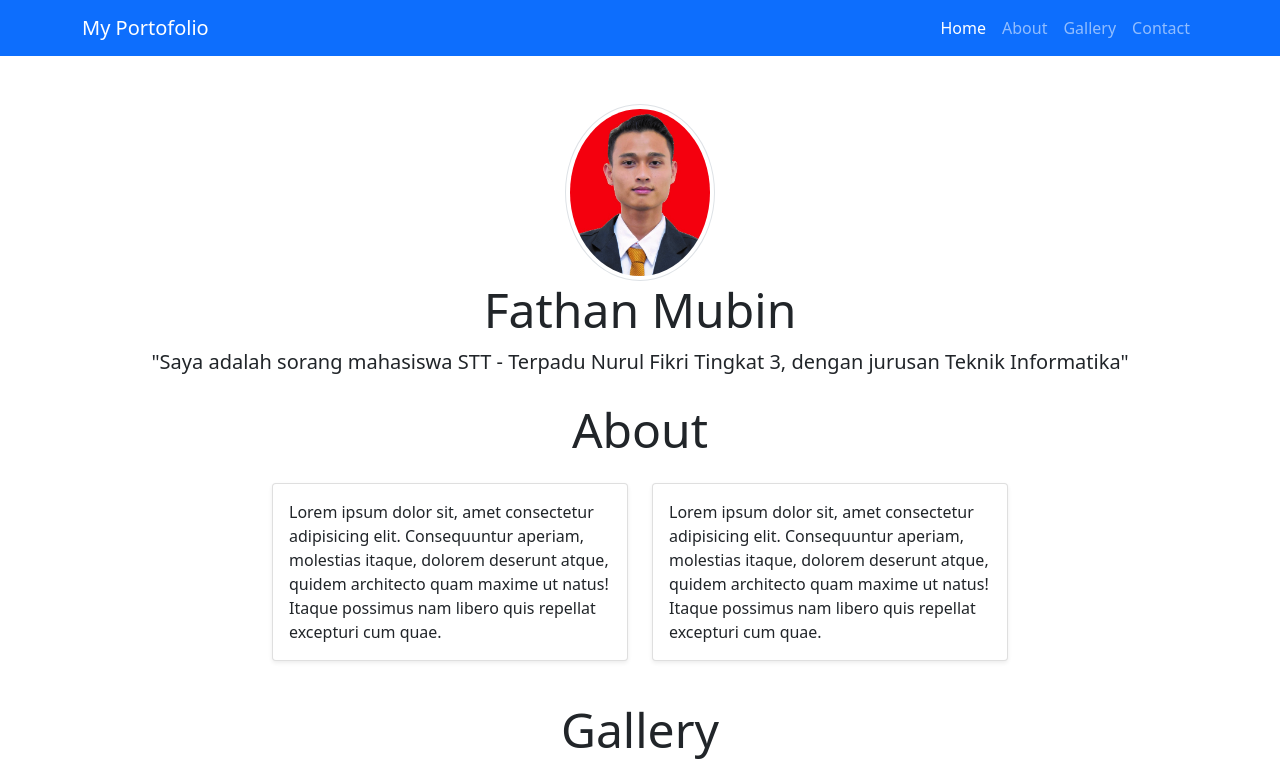
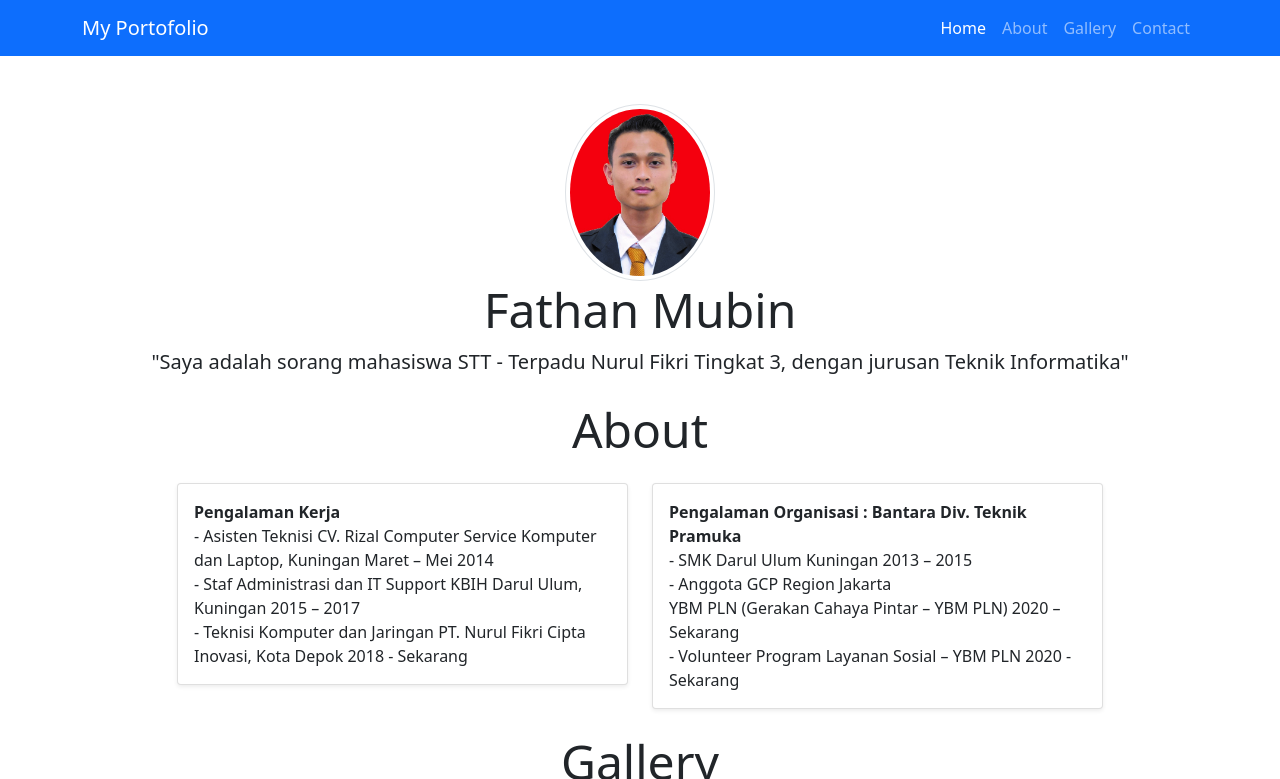
Before and after one commit to Fathan-cyber/Fathan-cyber.github.io, a plain HTML site: page index.html in a window 1280 px wide. Shown: the top 779 px of the page. Drawn offline with nearby package versions, Linux system fonts and the light colour scheme; grey boxes are pictures that could not be loaded.

Commit message:
initial commit

```diff
--- a/index.html
+++ b/index.html
@@ -78,26 +78,37 @@
           </div>
         </div>
         <div class="row justify-content-center">
-          <div class="col-lg-4 col-12 mb-3">
+          <div class="col-lg-5 col-12 mb-3">
             <div class="card shadow-sm">
               <div class="card-body">
                 <p class="card-text">
-                  Lorem ipsum dolor sit, amet consectetur adipisicing elit.
-                  Consequuntur aperiam, molestias itaque, dolorem deserunt
-                  atque, quidem architecto quam maxime ut natus! Itaque possimus
-                  nam libero quis repellat excepturi cum quae.
+                  <b>Pengalaman Kerja</b>
+                  <br/>- Asisten Teknisi
+                    CV. Rizal Computer Service Komputer dan Laptop, Kuningan
+                    Maret – Mei 2014
+                  <br/>- Staf Administrasi dan IT Support
+                    KBIH Darul Ulum, Kuningan
+                    2015 – 2017
+                  <br/>- Teknisi Komputer dan Jaringan
+                    PT. Nurul Fikri Cipta Inovasi, Kota Depok
+                    2018 - Sekarang
                 </p>
               </div>
             </div>
           </div>
-          <div class="col-lg-4 col-12">
+          <div class="col-lg-5 col-12">
             <div class="card shadow-sm">
               <div class="card-body">
                 <p class="card-text">
-                  Lorem ipsum dolor sit, amet consectetur adipisicing elit.
-                  Consequuntur aperiam, molestias itaque, dolorem deserunt
-                  atque, quidem architecto quam maxime ut natus! Itaque possimus
-                  nam libero quis repellat excepturi cum quae.
+                <b>Pengalaman Organisasi : Bantara Div. Teknik Pramuka</b>
+                  <br/>- SMK Darul Ulum Kuningan
+                    2013 – 2015
+                  <br/>- Anggota GCP Region Jakarta
+                  <br/>YBM PLN
+                    (Gerakan Cahaya Pintar – YBM PLN)
+                    2020 – Sekarang
+                  <br/>- Volunteer Program Layanan Sosial – YBM PLN
+                    2020 - Sekarang
                 </p>
               </div>
             </div>
@@ -118,7 +129,7 @@
           <div class="col-lg-4 mb-3">
             <div class="card shadow-sm">
               <img
-                src="https://images.unsplash.com/photo-1519052537078-e6302a4968d4?ixlib=rb-1.2.1&ixid=MnwxMjA3fDB8MHxwaG90by1wYWdlfHx8fGVufDB8fHx8&auto=format&fit=crop&w=870&q=80"
+                src="https://images.unsplash.com/photo-1461749280684-dccba630e2f6?ixlib=rb-1.2.1&ixid=MnwxMjA3fDB8MHxwaG90by1wYWdlfHx8fGVufDB8fHx8&auto=format&fit=crop&w=869&q=80"
                 class="card-img-top"
                 alt="cat-photo"
               />
@@ -133,7 +144,7 @@
           <div class="col-lg-4 mb-3">
             <div class="card shadow-sm">
               <img
-                src="https://images.unsplash.com/photo-1519052537078-e6302a4968d4?ixlib=rb-1.2.1&ixid=MnwxMjA3fDB8MHxwaG90by1wYWdlfHx8fGVufDB8fHx8&auto=format&fit=crop&w=870&q=80"
+                src="https://images.unsplash.com/photo-1551288049-bebda4e38f71?ixlib=rb-1.2.1&ixid=MnwxMjA3fDB8MHxwaG90by1wYWdlfHx8fGVufDB8fHx8&auto=format&fit=crop&w=1470&q=80"
                 class="card-img-top"
                 alt="cat-photo"
               />
@@ -148,7 +159,7 @@
           <div class="col-lg-4 mb-3">
             <div class="card shadow-sm">
               <img
-                src="https://images.unsplash.com/photo-1519052537078-e6302a4968d4?ixlib=rb-1.2.1&ixid=MnwxMjA3fDB8MHxwaG90by1wYWdlfHx8fGVufDB8fHx8&auto=format&fit=crop&w=870&q=80"
+                src="https://images.unsplash.com/photo-1517694712202-14dd9538aa97?ixlib=rb-1.2.1&ixid=MnwxMjA3fDB8MHxwaG90by1wYWdlfHx8fGVufDB8fHx8&auto=format&fit=crop&w=870&q=80"
                 class="card-img-top"
                 alt="cat-photo"
               />
```
